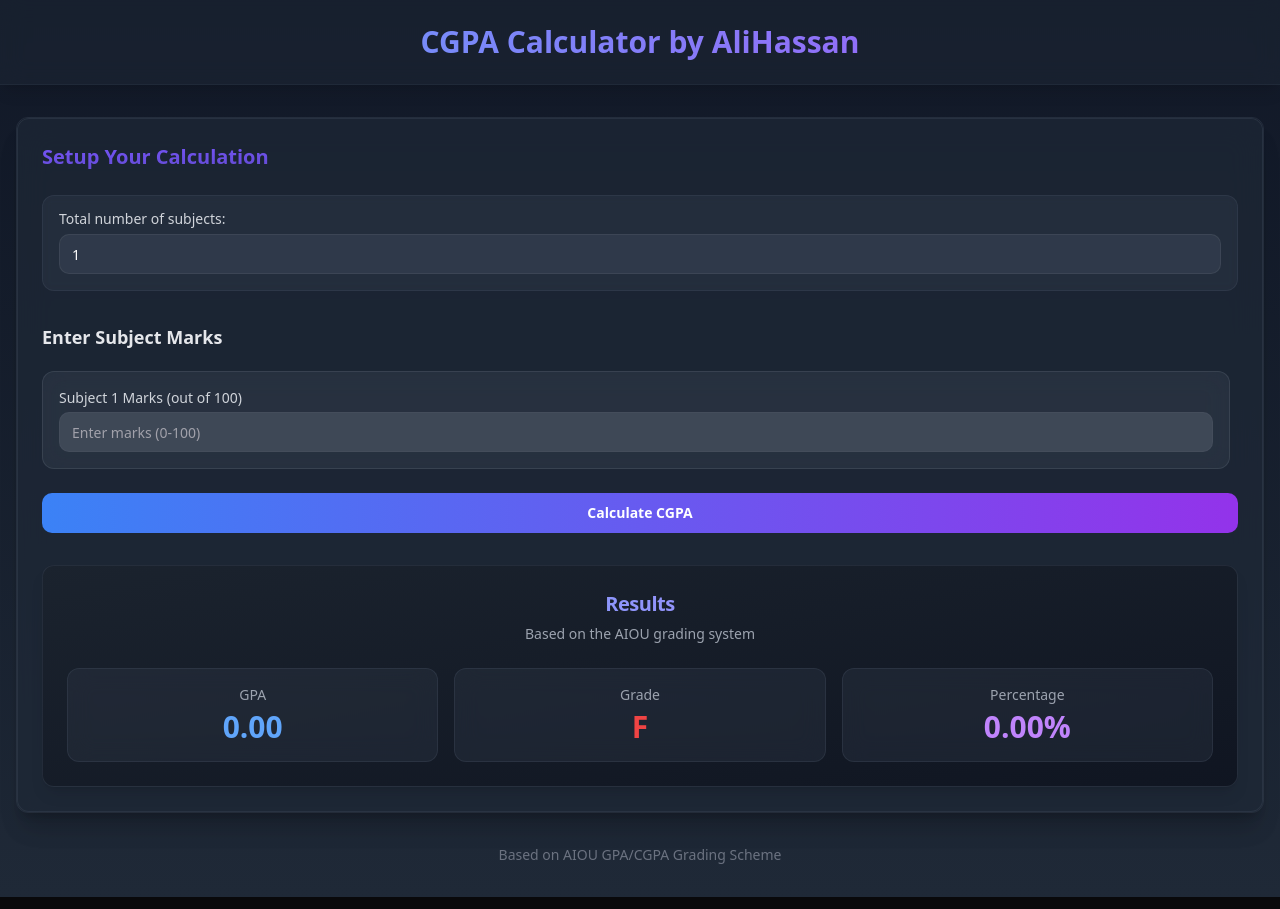
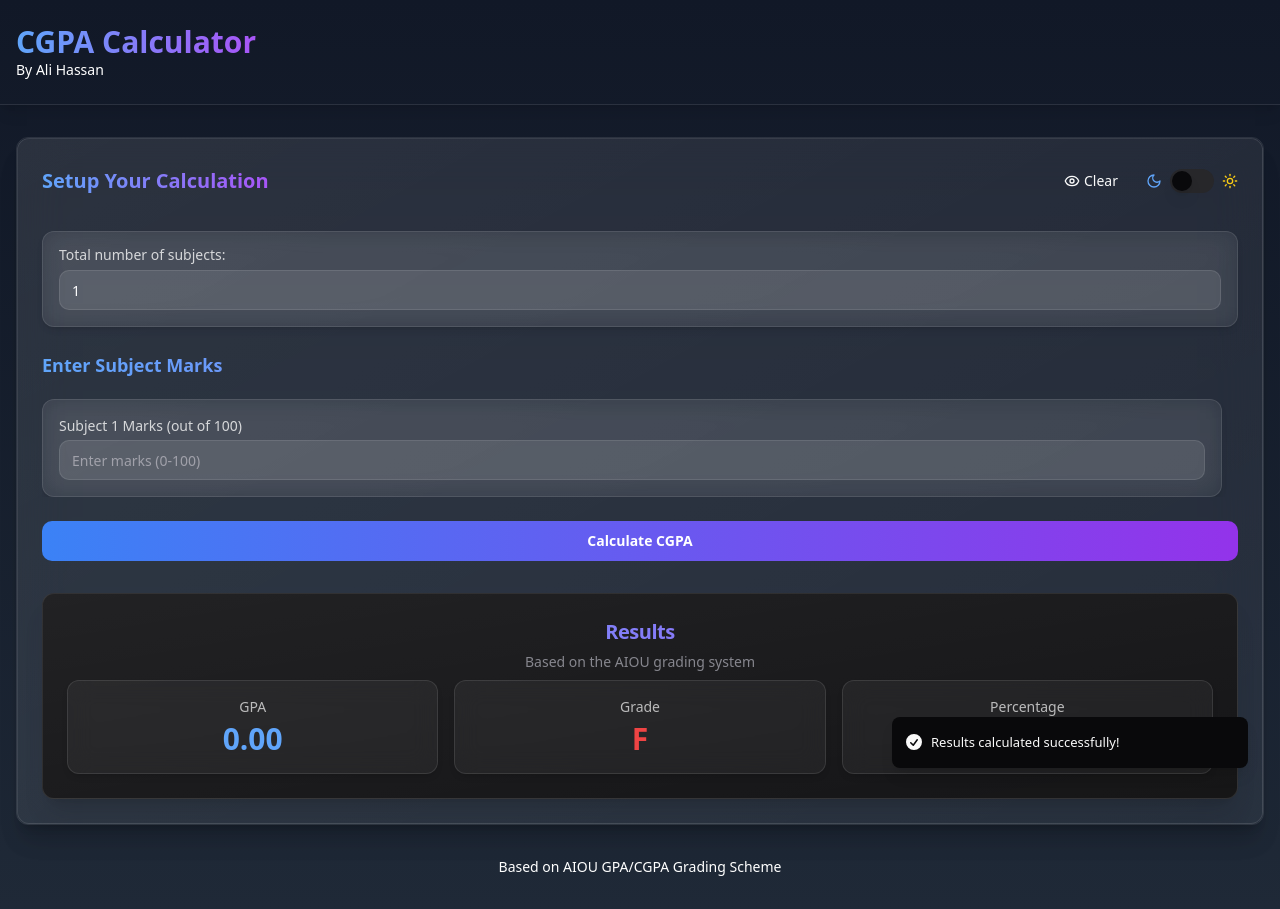
Before and after one commit to Alihassan-aws/AIOU-CGPA-Calculator, a React (Vite) app: page / in a window 1280 px wide. Both pictures are taken after typing "Sample" into the empty fields and a click on the button "Calculate CGPA". Built offline with nearby package versions, Linux system fonts and the light colour scheme.

Commit message:
Refine UI and add features
- Refine UI with glass effects, animations, and a premium look.
- Add clear results option and dark/light mode toggle.
- Refine header with title and subtitle.
- Improve animations and color scheme.

```diff
--- a/src/components/CGPACalculator.tsx
+++ b/src/components/CGPACalculator.tsx
@@ -1,12 +1,15 @@
 
-import React, { useState } from "react";
+import React, { useState, useEffect } from "react";
 import { Button } from "@/components/ui/button";
 import { Input } from "@/components/ui/input";
 import { Label } from "@/components/ui/label";
+import { Switch } from "@/components/ui/switch";
+import { toast } from "sonner";
 import SubjectList from "./SubjectList";
 import ResultsDisplay from "./ResultsDisplay";
 import { calculateGPA, getGrade } from "@/lib/gradeCalculator";
 import { motion } from "framer-motion";
+import { Sun, Moon, Eye } from "lucide-react";
 
 const CGPACalculator = () => {
   const [subjectCount, setSubjectCount] = useState<string>("1");
@@ -18,6 +21,17 @@ const CGPACalculator = () => {
     percentage: number;
     grade: string;
   } | null>(null);
+  const [isDarkMode, setIsDarkMode] = useState<boolean>(true);
+
+  // Apply dark/light mode
+  useEffect(() => {
+    const htmlElement = document.documentElement;
+    if (isDarkMode) {
+      htmlElement.classList.remove("light");
+    } else {
+      htmlElement.classList.add("light");
+    }
+  }, [isDarkMode]);
 
   // Handle subject count change
   const handleSubjectCountChange = (e: React.ChangeEvent<HTMLInputElement>) => {
@@ -82,6 +96,14 @@ const CGPACalculator = () => {
       percentage,
       grade
     });
+
+    toast.success("Results calculated successfully!");
+  };
+
+  // Clear results
+  const clearResults = () => {
+    setResults(null);
+    toast.info("Results cleared");
   };
 
   return (
@@ -89,18 +111,56 @@ const CGPACalculator = () => {
       initial={{ opacity: 0 }}
       animate={{ opacity: 1 }}
       transition={{ duration: 0.5 }}
-      className="p-6 backdrop-blur-lg bg-gray-800/70 rounded-xl border border-gray-700/50 shadow-xl"
+      className="p-6 glass-card rounded-xl border border-white/10 shadow-xl"
     >
+      <div className="flex items-center justify-between mb-8">
+        <div className="flex flex-col items-start">
+          <motion.h2
+            initial={{ opacity: 0, x: -20 }}
+            animate={{ opacity: 1, x: 0 }}
+            transition={{ delay: 0.1, duration: 0.4 }}
+            className="text-xl font-bold text-gradient"
+          >
+            Setup Your Calculation
+          </motion.h2>
+        </div>
+
+        <motion.div
+          className="flex items-center space-x-4"
+          initial={{ opacity: 0, x: 20 }}
+          animate={{ opacity: 1, x: 0 }}
+          transition={{ delay: 0.2, duration: 0.4 }}
+        >
+          {results && (
+            <Button
+              variant="ghost"
+              size="sm"
+              className="flex items-center gap-1 text-sm"
+              onClick={clearResults}
+            >
+              <Eye size={16} />
+              <span>Clear</span>
+            </Button>
+          )}
+
+          <div className="flex items-center space-x-2">
+            <Moon size={16} className="text-blue-400" />
+            <Switch
+              checked={!isDarkMode}
+              onCheckedChange={(checked) => setIsDarkMode(!checked)}
+            />
+            <Sun size={16} className="text-yellow-400" />
+          </div>
+        </motion.div>
+      </div>
+
       <motion.div
-        className="mb-8"
         initial={{ y: 20, opacity: 0 }}
         animate={{ y: 0, opacity: 1 }}
         transition={{ delay: 0.1, duration: 0.5 }}
       >
-        <h2 className="text-xl font-bold mb-6 text-gradient bg-gradient-to-r from-blue-400 to-purple-500 bg-clip-text text-transparent">Setup Your Calculation</h2>
-
-        <div className="mb-4 backdrop-blur-sm bg-gray-700/30 p-4 rounded-lg border border-gray-600/30 transition-all hover:shadow-lg">
-          <Label htmlFor="subjectCount" className="text-gray-300 mb-2 block">
+        <div className="mb-6 glass-effect p-4 rounded-lg border border-white/10 transition-all hover:border-white/20">
+          <Label htmlFor="subjectCount" className="opacity-80 mb-2 block">
             Total number of subjects:
           </Label>
           <Input
@@ -109,7 +169,7 @@ const CGPACalculator = () => {
             inputMode="numeric"
             value={subjectCount}
             onChange={handleSubjectCountChange}
-            className="bg-gray-700/70 border-gray-600/50 text-white transition-all focus:ring-2 focus:ring-purple-500/50"
+            className="glass-input"
             placeholder="Enter number of subjects (max 20)"
           />
         </div>
@@ -137,21 +197,13 @@ const CGPACalculator = () => {
         <Button
           onClick={calculateResults}
           disabled={subjects.length === 0}
-          className={`w-full bg-gradient-to-r from-blue-500 to-purple-600 hover:from-blue-600 hover:to-purple-700 text-white font-bold py-3 transition-all duration-300 hover:shadow-lg hover:shadow-purple-500/20 ${subjects.length === 0 ? 'opacity-50 cursor-not-allowed' : ''}`}
+          className="w-full bg-gradient-to-r from-blue-500 to-purple-600 hover:from-blue-600 hover:to-purple-700 text-white font-bold py-3 transition-all duration-300 hover:shadow-lg hover:shadow-purple-500/20 disabled:opacity-50 disabled:cursor-not-allowed"
         >
           Calculate CGPA
         </Button>
       </motion.div>
 
-      {results && (
-        <motion.div
-          initial={{ opacity: 0, scale: 0.95 }}
-          animate={{ opacity: 1, scale: 1 }}
-          transition={{ duration: 0.4 }}
-        >
-          <ResultsDisplay results={results} />
-        </motion.div>
-      )}
+      {results && <ResultsDisplay results={results} />}
     </motion.div>
   );
 };
--- a/src/components/ResultsDisplay.tsx
+++ b/src/components/ResultsDisplay.tsx
@@ -39,47 +39,56 @@ const ResultsDisplay: React.FC<ResultsDisplayProps> = ({ results }) => {
   };
 
   return (
-    <Card className="border-gray-700/50 backdrop-blur-xl bg-gradient-to-br from-gray-800/80 to-gray-900/80 shadow-lg">
-      <CardHeader>
-        <CardTitle className="text-xl text-center bg-gradient-to-r from-blue-400 to-purple-400 bg-clip-text text-transparent">Results</CardTitle>
-        <CardDescription className="text-center text-gray-400">
+    <motion.div
+      initial={{ opacity: 0, scale: 0.95 }}
+      animate={{ opacity: 1, scale: 1 }}
+      transition={{ duration: 0.4 }}
+    >
+      <Card className="glass-card border-white/10">
+        <CardHeader className="pb-2">
+          <CardTitle className="text-xl text-center text-gradient">Results</CardTitle>
+          <CardDescription className="text-center opacity-80">
             Based on the AIOU grading system
           </CardDescription>
         </CardHeader>
         <CardContent>
           <div className="grid grid-cols-1 md:grid-cols-3 gap-4 text-center">
             <motion.div
-            className="p-4 rounded-lg backdrop-blur-md bg-gray-700/30 border border-gray-600/30 flex flex-col items-center justify-center"
+              className="p-4 rounded-lg glass-effect border border-white/10 flex flex-col items-center justify-center"
               initial={{ opacity: 0, y: 20 }}
               animate={{ opacity: 1, y: 0 }}
               transition={{ duration: 0.3 }}
+              whileHover={{ scale: 1.03 }}
             >
-            <p className="text-sm text-gray-400 mb-1">GPA</p>
+              <p className="text-sm opacity-70 mb-1">GPA</p>
               <p className="text-3xl font-bold text-blue-400">{gpa.toFixed(2)}</p>
             </motion.div>
 
             <motion.div
-            className="p-4 rounded-lg backdrop-blur-md bg-gray-700/30 border border-gray-600/30 flex flex-col items-center justify-center"
+              className="p-4 rounded-lg glass-effect border border-white/10 flex flex-col items-center justify-center"
               initial={{ opacity: 0, y: 20 }}
               animate={{ opacity: 1, y: 0 }}
               transition={{ duration: 0.3, delay: 0.1 }}
+              whileHover={{ scale: 1.03 }}
             >
-            <p className="text-sm text-gray-400 mb-1">Grade</p>
+              <p className="text-sm opacity-70 mb-1">Grade</p>
               <p className={`text-3xl font-bold ${getGradeColor(grade)}`}>{grade}</p>
             </motion.div>
 
             <motion.div
-            className="p-4 rounded-lg backdrop-blur-md bg-gray-700/30 border border-gray-600/30 flex flex-col items-center justify-center"
+              className="p-4 rounded-lg glass-effect border border-white/10 flex flex-col items-center justify-center"
               initial={{ opacity: 0, y: 20 }}
               animate={{ opacity: 1, y: 0 }}
               transition={{ duration: 0.3, delay: 0.2 }}
+              whileHover={{ scale: 1.03 }}
             >
-            <p className="text-sm text-gray-400 mb-1">Percentage</p>
+              <p className="text-sm opacity-70 mb-1">Percentage</p>
               <p className="text-3xl font-bold text-purple-400">{percentage.toFixed(2)}%</p>
             </motion.div>
           </div>
         </CardContent>
       </Card>
+    </motion.div>
   );
 };
 
--- a/src/components/SubjectList.tsx
+++ b/src/components/SubjectList.tsx
@@ -3,6 +3,7 @@ import React from "react";
 import { Input } from "@/components/ui/input";
 import { Label } from "@/components/ui/label";
 import { motion } from "framer-motion";
+import { ScrollArea } from "@/components/ui/scroll-area";
 
 interface SubjectListProps {
   subjects: Array<{
@@ -19,19 +20,21 @@ const SubjectList: React.FC<SubjectListProps> = ({
 }) => {
   return (
     <div className="space-y-5">
-      <h3 className="text-lg font-semibold text-gray-200">Enter Subject Marks</h3>
+      <h3 className="text-lg font-semibold text-gradient">Enter Subject Marks</h3>
 
-      <div className="max-h-[400px] overflow-y-auto pr-2 space-y-4 scrollbar-hide">
+      <ScrollArea className="max-h-[350px] pr-2">
+        <div className="space-y-4 pr-2">
           {subjects.map((subject, index) => (
             <motion.div
               key={subject.id}
-            className="p-4 rounded-lg backdrop-blur-md bg-gray-700/40 border border-gray-600/50 transition-all hover:bg-gray-700/60"
-            initial={{ opacity: 0, x: -20 }}
-            animate={{ opacity: 1, x: 0 }}
+              className="p-4 rounded-lg glass-effect border border-white/10 transition-all hover:border-white/20"
+              initial={{ opacity: 0, y: 15 }}
+              animate={{ opacity: 1, y: 0 }}
               transition={{ duration: 0.3, delay: index * 0.05 }}
+              whileHover={{ scale: 1.02 }}
             >
               <div>
-              <Label htmlFor={`marks-${subject.id}`} className="text-sm text-gray-300 mb-1 block">
+                <Label htmlFor={`marks-${subject.id}`} className="text-sm opacity-80 mb-1 block">
                   Subject {index + 1} Marks (out of 100)
                 </Label>
                 <Input
@@ -48,13 +51,14 @@ const SubjectList: React.FC<SubjectListProps> = ({
                       onMarksChange(subject.id, value === "" ? 0 : numValue);
                     }
                   }}
-                className="bg-gray-600/70 border-gray-600/50 text-white transition-all focus:ring-2 focus:ring-blue-500/50"
+                  className="glass-input"
                   placeholder="Enter marks (0-100)"
                 />
               </div>
             </motion.div>
           ))}
         </div>
+      </ScrollArea>
     </div>
   );
 };
--- a/src/index.css
+++ b/src/index.css
@@ -25,16 +25,28 @@
     --input: 240 3.7% 15.9%;
     --ring: 240 4.9% 83.9%;
     --radius: 0.75rem;
+  }
 
-    /* Sidebar colors */
-    --sidebar-background: 240 5.9% 10%;
-    --sidebar-foreground: 240 4.8% 95.9%;
-    --sidebar-primary: 224.3 76.3% 48%;
-    --sidebar-primary-foreground: 0 0% 100%;
-    --sidebar-accent: 240 3.7% 15.9%;
-    --sidebar-accent-foreground: 240 4.8% 95.9%;
-    --sidebar-border: 240 3.7% 15.9%;
-    --sidebar-ring: 217.2 91.2% 59.8%;
+  .light {
+    --background: 0 0% 100%;
+    --foreground: 240 10% 3.9%;
+    --card: 0 0% 100%;
+    --card-foreground: 240 10% 3.9%;
+    --popover: 0 0% 100%;
+    --popover-foreground: 240 10% 3.9%;
+    --primary: 252 87% 59%;
+    --primary-foreground: 0 0% 98%;
+    --secondary: 240 4.8% 95.9%;
+    --secondary-foreground: 240 5.9% 10%;
+    --muted: 240 4.8% 95.9%;
+    --muted-foreground: 240 3.8% 46.1%;
+    --accent: 240 4.8% 95.9%;
+    --accent-foreground: 240 5.9% 10%;
+    --destructive: 0 84.2% 60.2%;
+    --destructive-foreground: 0 0% 98%;
+    --border: 240 5.9% 90%;
+    --input: 240 5.9% 90%;
+    --ring: 240 5% 64.9%;
   }
 
   * {
@@ -42,7 +54,7 @@
   }
 
   body {
-    @apply bg-background text-foreground antialiased;
+    @apply bg-background text-foreground antialiased transition-colors duration-300;
     font-feature-settings: "ss01", "ss02", "cv01", "cv02", "cv03";
   }
 
@@ -62,14 +74,34 @@
   }
 
   .text-gradient {
-    @apply bg-gradient-to-br from-primary via-primary/80 to-purple-400 bg-clip-text text-transparent;
+    @apply bg-gradient-to-r from-blue-400 to-purple-500 bg-clip-text text-transparent;
   }
 
   .glass-effect {
-    @apply backdrop-blur-md bg-opacity-20 border border-white/10;
+    @apply backdrop-blur-md bg-white/5 shadow-md transition-all duration-300;
   }
 
-  .card-glass {
-    @apply backdrop-blur-md bg-gray-800/30 border border-gray-700/30 shadow-lg;
+  .glass-card {
+    @apply backdrop-blur-xl bg-gradient-to-br from-white/10 to-white/5 shadow-xl;
+  }
+
+  .glass-input {
+    @apply bg-white/10 border-white/10 text-white placeholder:text-white/40 transition-all focus:ring-2 focus:ring-primary/50 focus:border-primary/50;
+  }
+
+  .light .text-gradient {
+    @apply bg-gradient-to-r from-blue-600 to-purple-700 bg-clip-text text-transparent;
+  }
+
+  .light .glass-effect {
+    @apply backdrop-blur-md bg-black/5 shadow-md;
+  }
+
+  .light .glass-card {
+    @apply backdrop-blur-xl bg-gradient-to-br from-white/80 to-white/40 shadow-lg;
+  }
+
+  .light .glass-input {
+    @apply bg-white/30 border-white/20 text-black placeholder:text-black/40 focus:ring-2 focus:ring-primary/50 focus:border-primary/50;
   }
 }
--- a/src/pages/Index.tsx
+++ b/src/pages/Index.tsx
@@ -6,22 +6,32 @@ import { motion } from "framer-motion";
 
 const Index = () => {
   return (
-    <div className="min-h-screen bg-gradient-to-b from-gray-900 to-gray-800 text-white flex flex-col">
+    <div className="min-h-screen bg-gradient-to-b from-gray-900 to-gray-800 text-white flex flex-col transition-colors duration-300 light:from-gray-100 light:to-white light:text-gray-800">
       <motion.header
-        className="py-6 bg-gray-800/50 backdrop-blur-md shadow-lg border-b border-gray-700/30"
+        className="py-6 shadow-lg border-b border-white/10 light:border-black/10"
         initial={{ opacity: 0, y: -10 }}
         animate={{ opacity: 1, y: 0 }}
         transition={{ duration: 0.5 }}
       >
-        <div className="container mx-auto px-4">
+        <div className="container mx-auto px-4 flex flex-col sm:flex-row sm:justify-between sm:items-center">
+          <div className="flex flex-col items-start">
             <motion.h1
-            className="text-2xl md:text-3xl font-bold text-center bg-gradient-to-r from-blue-400 to-purple-500 bg-clip-text text-transparent"
+              className="text-2xl md:text-3xl font-bold text-gradient"
               initial={{ opacity: 0, scale: 0.9 }}
               animate={{ opacity: 1, scale: 1 }}
               transition={{ duration: 0.6, delay: 0.2 }}
             >
-            CGPA Calculator by AliHassan
+              CGPA Calculator
             </motion.h1>
+            <motion.p
+              className="text-sm opacity-70"
+              initial={{ opacity: 0 }}
+              animate={{ opacity: 1 }}
+              transition={{ duration: 0.6, delay: 0.3 }}
+            >
+              By Ali Hassan
+            </motion.p>
+          </div>
         </div>
       </motion.header>
 
@@ -31,7 +41,7 @@ const Index = () => {
           animate={{ opacity: 1 }}
           transition={{ duration: 0.7 }}
         >
-          <Card className="border-gray-700/50 bg-transparent shadow-xl">
+          <Card className="border-white/10 bg-transparent shadow-xl">
             <CardContent className="p-0">
               <CGPACalculator />
             </CardContent>
@@ -39,7 +49,7 @@ const Index = () => {
         </motion.div>
 
         <motion.footer
-          className="mt-8 text-center text-sm text-gray-500"
+          className="mt-8 text-center text-sm opacity-70"
           initial={{ opacity: 0 }}
           animate={{ opacity: 1 }}
           transition={{ duration: 0.5, delay: 0.5 }}
```
Lines whose indentation alone changed are shown as unchanged.
